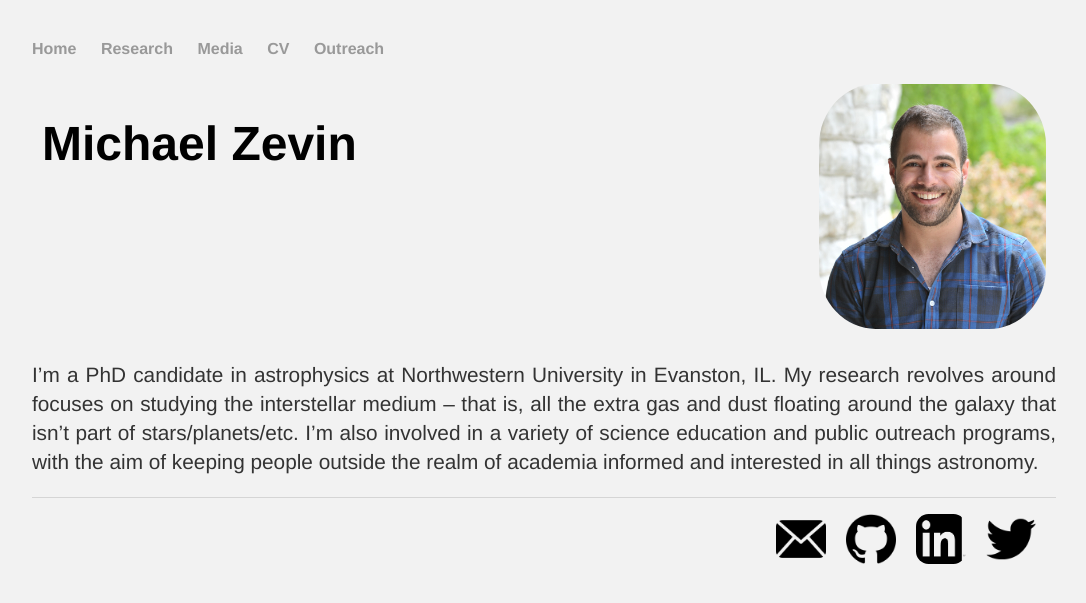
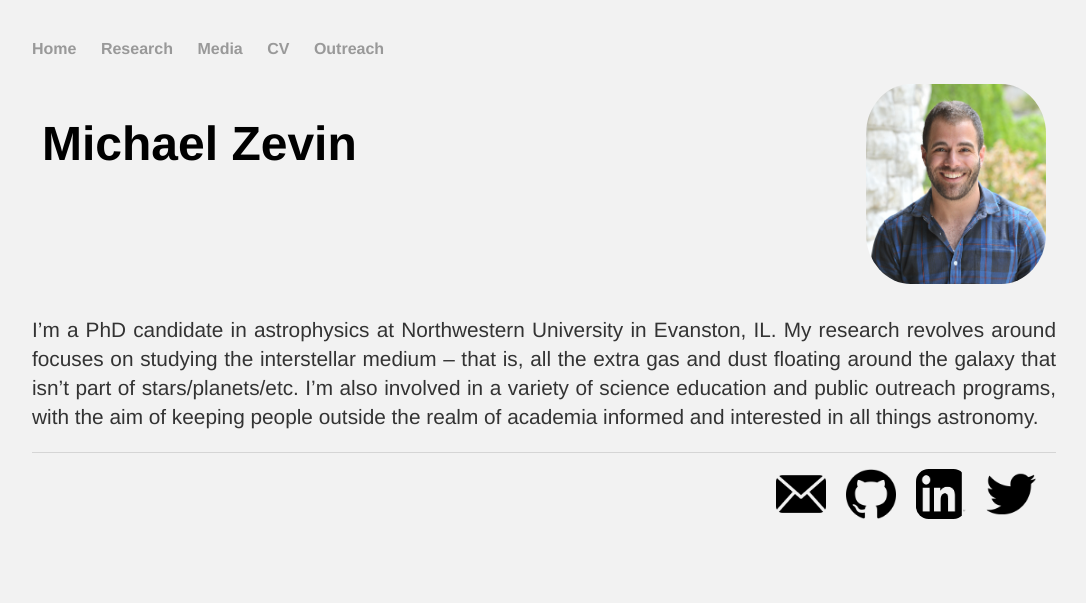
Before and after one commit to michaelzevin/michaelzevin.github.io, a Jekyll site: the page built from index.html, in a window 1280 px wide. Shown: the top 603 px of the page, without its empty margins (8-1094 px from the left). Built offline with Jekyll 4.4.1, drawn with Linux system fonts in a browser that asks for light colours.

Commit message:
try again

```diff
--- a/_layouts/default.html
+++ b/_layouts/default.html
@@ -27,7 +27,7 @@
 					<h1>{{ page.title }}</h1>
 			</div><!-- /.column left -->
 			<div class="column"style="position:relative; left: 20%;">
-				<img src="/assets/headshot.jpg"  width="227"  height="245">
+				<img src="/assets/headshot.jpg"  width="180"  height="200">
 			</div><!-- /.column right-->
 		</div><!-- /.row-->
 
```
